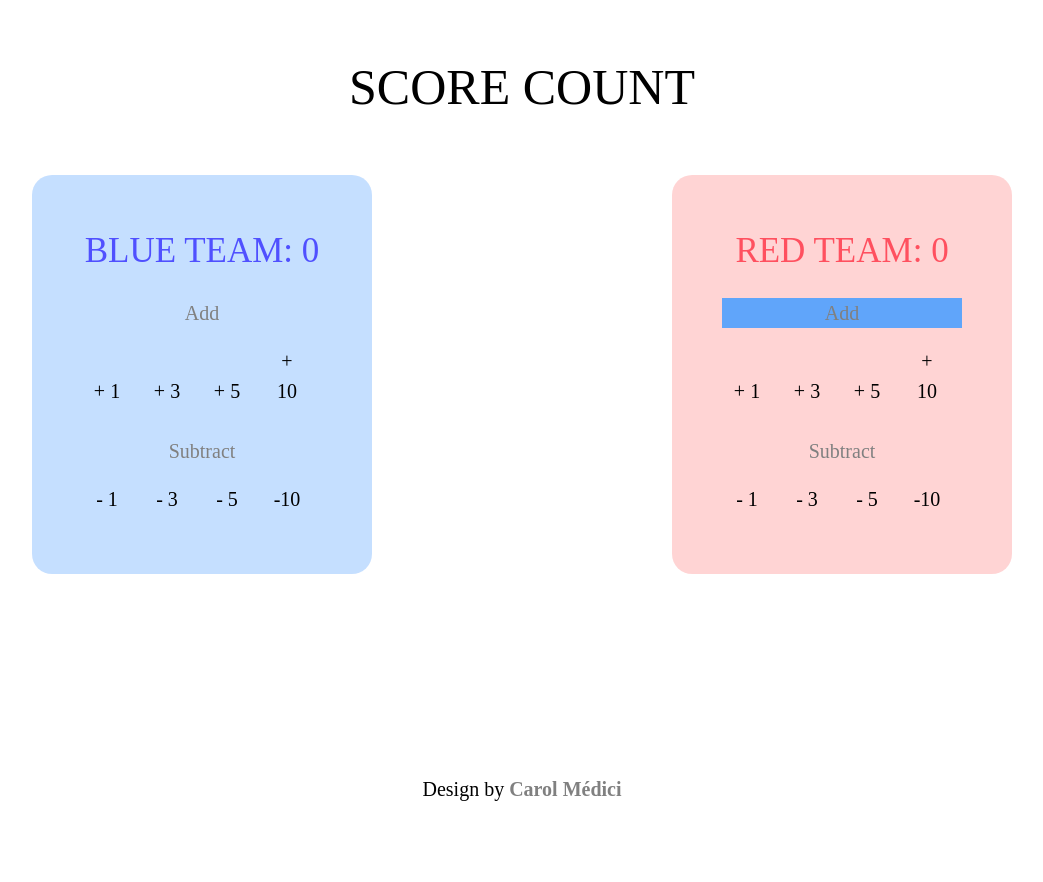
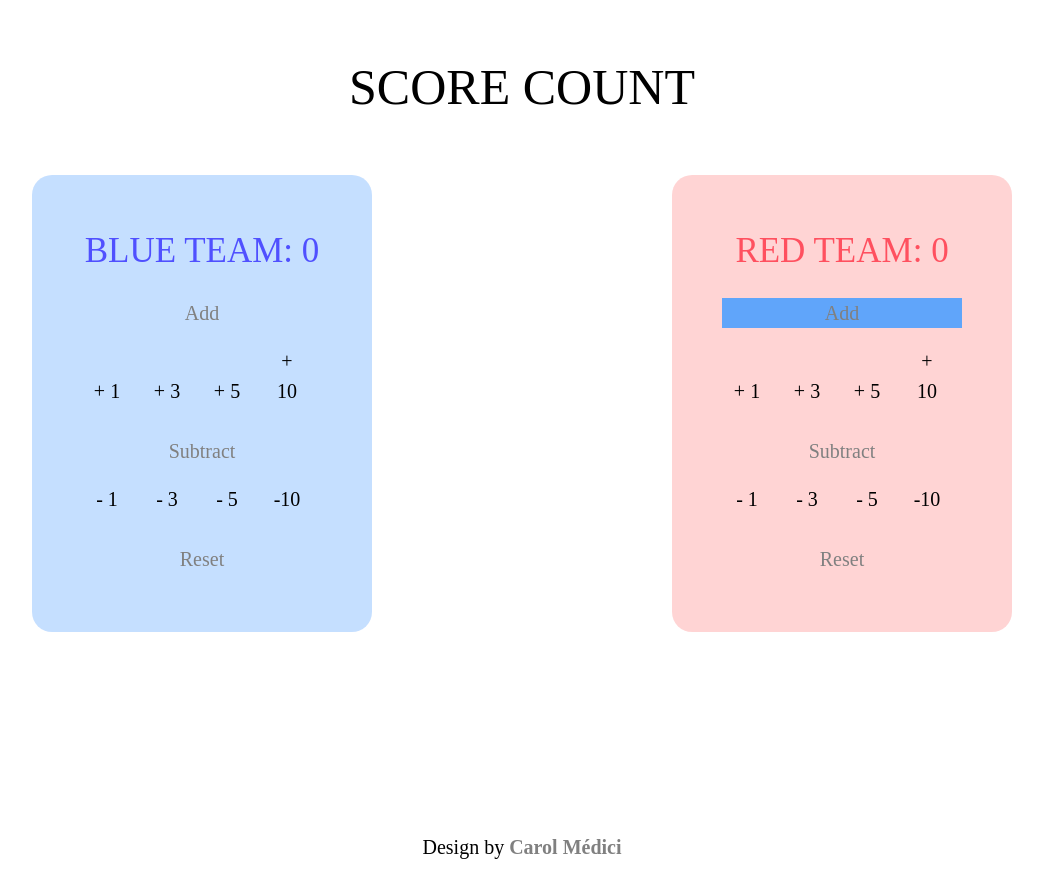
Before and after one commit to carolmedici/score-counter, a React (Vite) app: page / in a window 1280 px wide. Shown: the whole page, without its empty margins (118-1161 px from the left). Before the commit the page ends 824 px from the top, so only its background shows below. Built offline with nearby package versions, Linux system fonts and the light colour scheme; the HTML template or start-up script is replaced by a standard one; a web font is replaced by a local one.

Commit message:
:sparkles: reset button

```diff
--- a/src/assets/BlueTeam/BlueTeam.css
+++ b/src/assets/BlueTeam/BlueTeam.css
@@ -8,3 +8,8 @@
     border-radius: 2rem;
 
 }
+
+.reset:hover{
+    color:var(--blue-color);
+    cursor: pointer;
+}
--- a/src/assets/BlueTeam/index.jsx
+++ b/src/assets/BlueTeam/index.jsx
@@ -3,6 +3,10 @@ import "./BlueTeam.css"
 
 function BlueTeam() {
     const [countBlue, setCount] = useState(0)
+
+    const resetCount = () =>{
+      setCount(0)
+    }
 
     return (
 
@@ -20,6 +24,8 @@ function BlueTeam() {
             <button onClick={() => setCount((count) => count - 3)}>- 3 </button>
             <button onClick={() => setCount((count) => count - 5)}> - 5</button>
             <button onClick={() => setCount((count) => count -10 )}> -10</button>
+          <h3 className='reset' onClick={resetCount}>Reset</h3>
+
         </div>
 
         )}
--- a/src/assets/RedTeam/RedTeam.css
+++ b/src/assets/RedTeam/RedTeam.css
@@ -8,3 +8,8 @@
     border-radius: 2rem;
 
 }
+
+.reset:hover{
+    color:var(--red-color);
+    cursor: pointer;
+}
--- a/src/assets/RedTeam/index.jsx
+++ b/src/assets/RedTeam/index.jsx
@@ -4,6 +4,10 @@ import "./RedTeam.css"
 
 function RedTeam() {
     const [countRed, setCount] = useState(0)
+
+  const resetCount = () =>{
+    setCount(0)
+  }
 
     return (
 
@@ -20,6 +24,7 @@ function RedTeam() {
           <button onClick={() => setCount((count) => count - 3)}>- 3 </button>
           <button onClick={() => setCount((count) => count - 5)}> - 5</button>
           <button onClick={() => setCount((count) => count -10 )}> -10</button>
+          <h3 className='reset' onClick={resetCount}>Reset</h3>
       </div>
     )}
 
```
